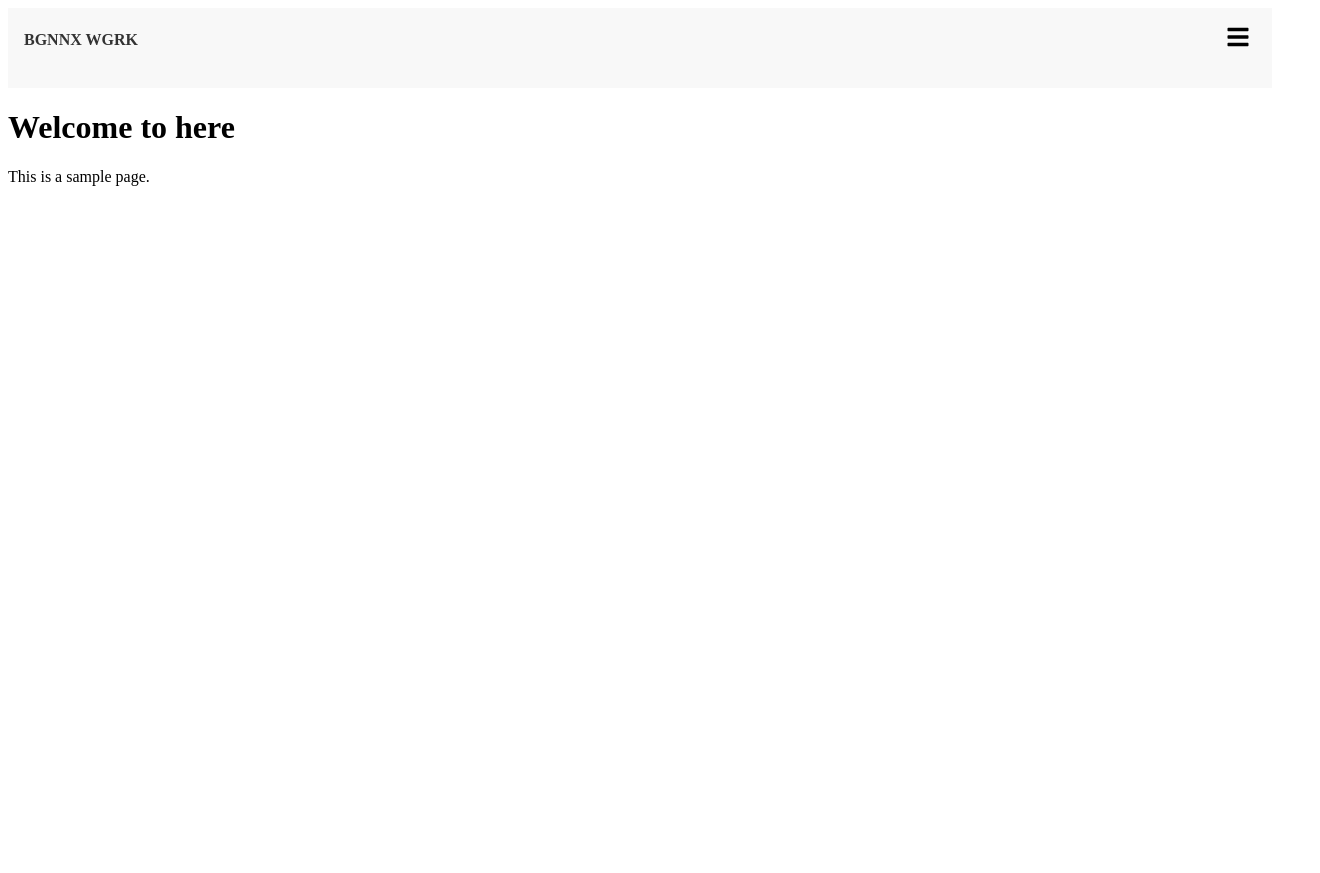
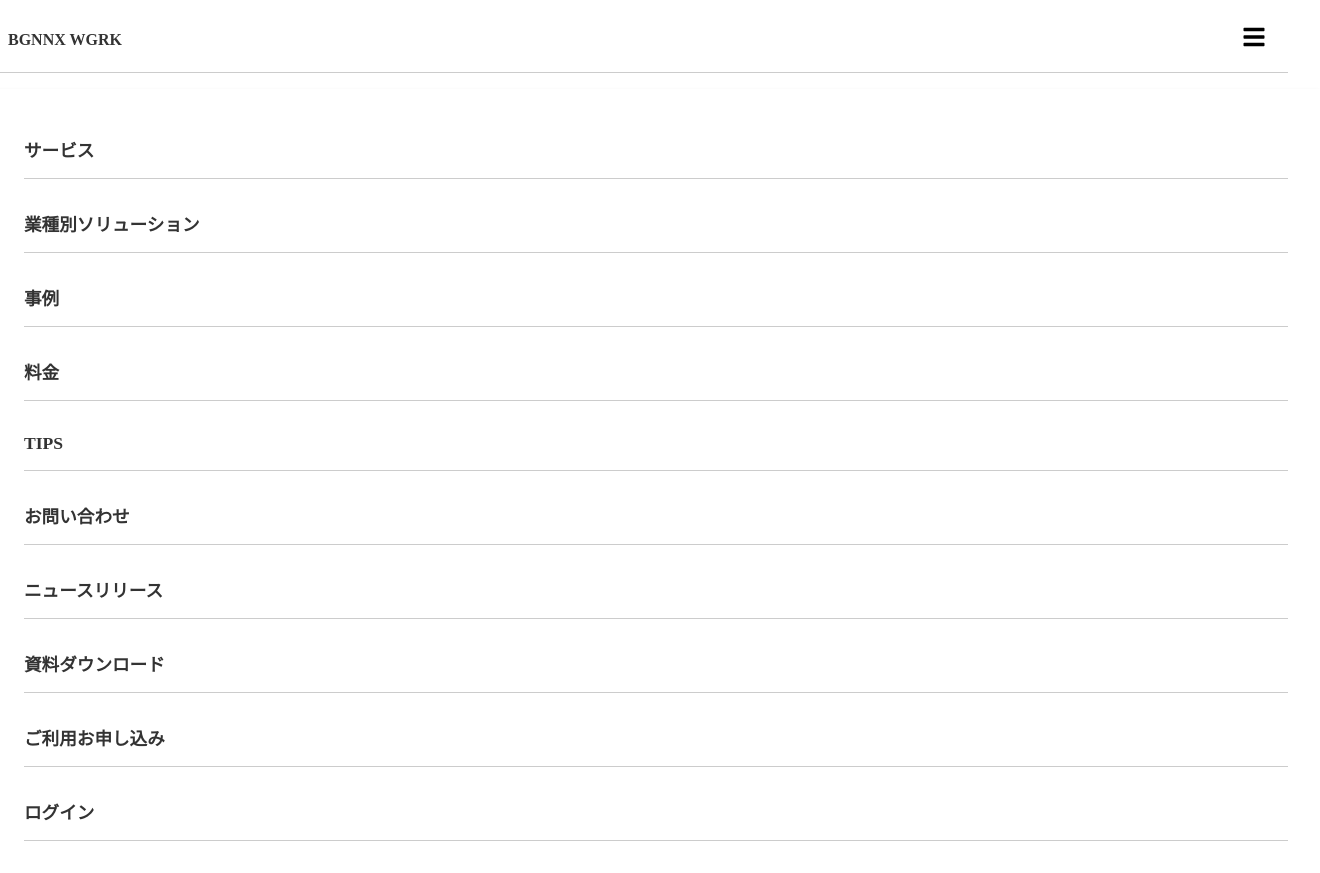
Before and after one commit to chibachann/Green-Base, a Gatsby site: page / in a window 1280 px wide. Both pictures are taken after a click on the button 1238 px from the left and 40 px from the top of the page. Shown: the whole page, 1320 px wide, since content can reach past the window. Before the commit the page ends 800 px from the top, so only its background shows below. Built offline with nearby package versions, Linux system fonts and the light colour scheme; Gatsby itself is replaced by a stand-in of ours.

Commit message:
Update header component and add layout styles

```diff
--- /dev/null
+++ b/src/components/Header/header.js
@@ -0,0 +1,60 @@
+import * as React from 'react';
+import { Link } from 'gatsby';
+import { FaBars } from 'react-icons/fa';
+import * as styles from './header.module.css';
+
+const menuItems = [
+  { path: '/services', label: 'サービス' },
+  { path: '/business-solution', label: '業種別ソリューション' },
+  { path: '/cases', label: '事例' },
+  { path: '/pricing', label: '料金' },
+  { path: '/tips', label: 'TIPS' },
+  { path: '/inquiry', label: 'お問い合わせ' },
+  { path: '/news', label: 'ニュースリリース' },
+  { path: '/downloads', label: '資料ダウンロード' },
+  { path: '/apply', label: 'ご利用お申し込み' },
+  { path: '/login', label: 'ログイン' },
+];
+
+const Header = () => {
+  const [isMenuOpen, setIsMenuOpen] = React.useState(false);
+
+  const toggleMenu = () => {
+    setIsMenuOpen(!isMenuOpen);
+  };
+
+  return (
+    <header className={styles.header}>
+      <div className={styles.headerContent}>
+        <Link to="/" className={styles.logo}>
+          BGNNX WGRK
+        </Link>
+        <button
+          className={`${styles.menuToggle} ${isMenuOpen ? styles.open : ''}`}
+          onClick={toggleMenu}
+          aria-expanded={isMenuOpen}
+          aria-controls="mobileMenu"
+        >
+          <FaBars />
+        </button>
+      </div>
+      <nav
+        id="mobileMenu"
+        className={`${styles.mobileMenu} ${isMenuOpen ? styles.open : ''}`}
+      >
+        {menuItems.map((item, index) => (
+          <Link
+            key={index}
+            to={item.path}
+            className={styles.menuItem}
+            onClick={toggleMenu}
+          >
+            {item.label}
+          </Link>
+        ))}
+      </nav>
+    </header>
+  );
+};
+
+export default Header;
--- /dev/null
+++ b/src/components/Header/header.module.css
@@ -0,0 +1,59 @@
+.header {
+  padding: 1rem 0;
+  position: relative;
+  margin: 0 -1rem;
+  z-index: 1000;
+}
+
+.headerContent {
+  padding: 0 1rem;
+  display: flex;
+  border-bottom: 1px solid #ccc;
+  justify-content: space-between;
+  align-items: center;
+  padding-bottom: 1rem;
+}
+
+.logo {
+  font-weight: bold;
+  text-decoration: none;
+  color: #333;
+}
+
+.menuToggle {
+  background: none;
+  border: none;
+  cursor: pointer;
+  font-size: 1.5rem;
+}
+
+.mobileMenu {
+  position: absolute;
+  top: 100%;
+  left: 0;
+  width: 100%;
+  background-color: white;
+  padding: 1rem;
+  box-shadow: 0 2px 4px rgba(0, 0, 0, 0.1);
+  opacity: 0;
+  transform: translateY(-10px);
+  transition: opacity 0.3s ease, transform 0.3s ease;
+  pointer-events: none;
+}
+
+.mobileMenu.open {
+  opacity: 1;
+  transform: translateY(0);
+  pointer-events: auto;
+}
+
+.menuItem {
+  display: block;
+  margin: 1rem;
+  padding: 1rem 0;
+  color: #333;
+  text-decoration: none;
+  font-size: 1.1rem;
+  font-weight: 600;
+  border-bottom: 1px solid #ccc;
+}
--- a/src/components/header.js
+++ /dev/null
@@ -1,32 +0,0 @@
-import * as React from 'react';
-import { Link } from 'gatsby';
-import { FaBars } from 'react-icons/fa';
-import * as styles from './header.module.css';
-
-const Header = () => {
-  const [isMenuOpen, setIsMenuOpen] = React.useState(false);
-
-  const toggleMenu = () => {
-    setIsMenuOpen(!isMenuOpen);
-  };
-
-  return (
-    <header className={styles.header}>
-      <div className={styles.headerContent}>
-        <Link to="/" className={styles.logo}>
-          BGNNX WGRK
-        </Link>
-        <button className={styles.menuToggle} onClick={toggleMenu}>
-          <FaBars />
-        </button>
-      </div>
-      {isMenuOpen && (
-        <nav className={styles.mobileMenu}>
-          {/* Add your mobile menu items here */}
-        </nav>
-      )}
-    </header>
-  );
-};
-
-export default Header;
--- a/src/components/header.module.css
+++ /dev/null
@@ -1,27 +0,0 @@
-.header {
-    background-color: #f8f8f8;
-    padding: 1rem;
-  }
-
-  .headerContent {
-    display: flex;
-    justify-content: space-between;
-    align-items: center;
-  }
-
-  .logo {
-    font-weight: bold;
-    text-decoration: none;
-    color: #333;
-  }
-
-  .menuToggle {
-    background: none;
-    border: none;
-    cursor: pointer;
-    font-size: 1.5rem;
-  }
-
-  .mobileMenu {
-    margin-top: 1rem;
-  }
--- a/src/components/layout.js
+++ b/src/components/layout.js
@@ -1,11 +1,15 @@
 import * as React from "react"
-import Header from "./header";
+import Header from "./Header/header";
+import * as styles from './layout.module.css';
 
 const Layout = ({ children }) => {
   return (
     <>
       <Header />
+      <div className={styles.mainContent}>
         <main>{children}</main>
+        {/* rest of your layout */}
+      </div>
     </>
   );
 };
--- /dev/null
+++ b/src/components/layout.module.css
@@ -0,0 +1,4 @@
+.mainContent {
+    position: relative;
+    z-index: 100;
+  }
```
Also changed, not shown: README.md. Lines whose indentation alone changed are shown as unchanged.
